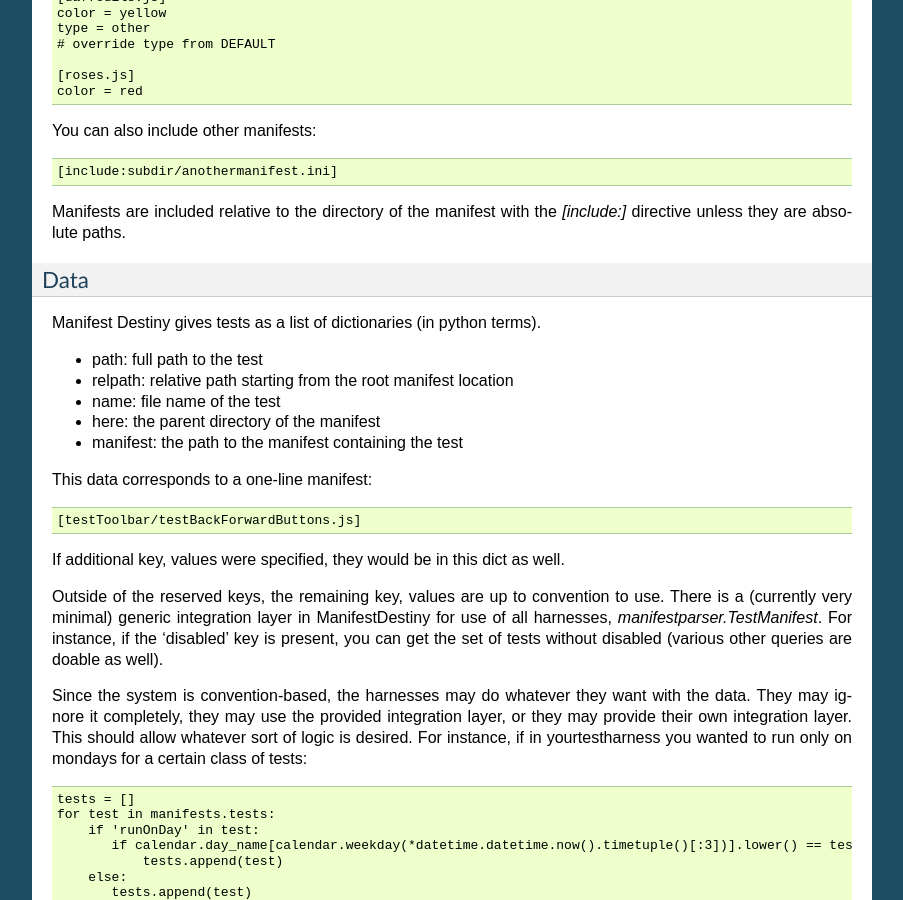
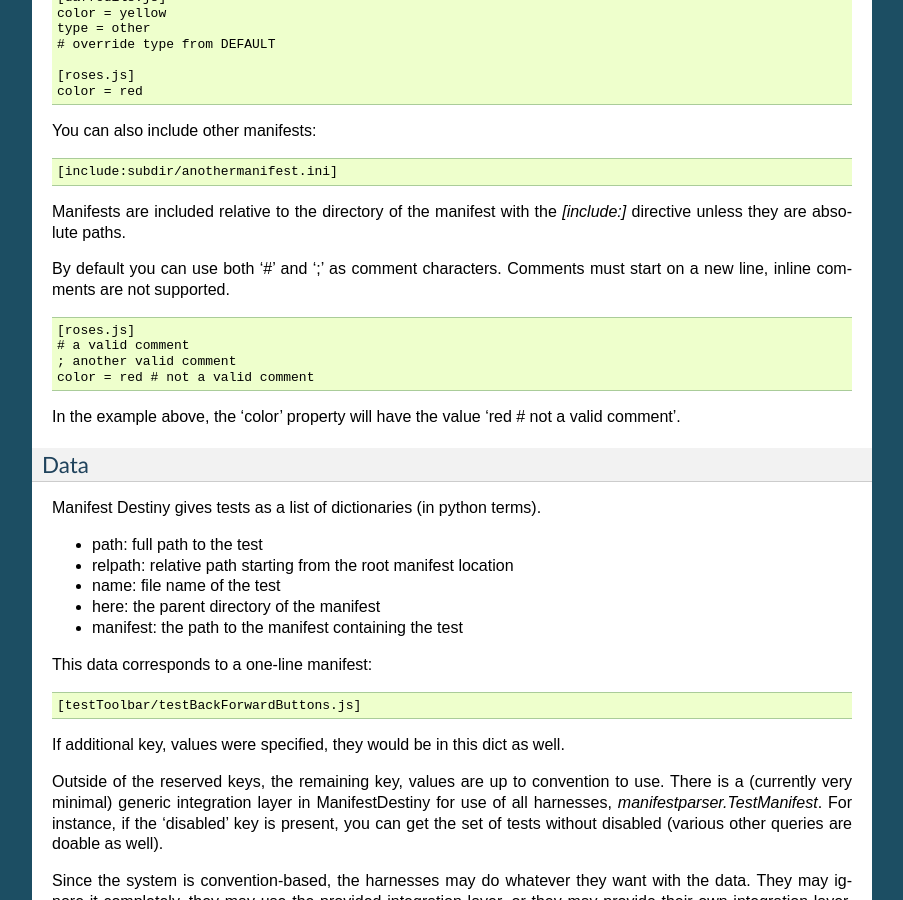
Before and after one commit to mozilla/mozbase-deprecated, a Sphinx documentation site: the page built from docs/manifestdestiny.rst, in a window 1280 px wide and 900 px high, scrolled down 1724 px. Shown: the whole window, without its empty margins (198-1101 px from the left). Built offline with Sphinx 7.4.7, drawn with Linux system fonts in a browser that asks for light colours.

Commit message:
Bug 855288 - Add blurb about comments to manifestdestiny documentation, r=jhammel

`````diff
--- a/docs/manifestdestiny.rst
+++ b/docs/manifestdestiny.rst
@@ -126,6 +126,19 @@
 
 Manifests are included relative to the directory of the manifest with
 the `[include:]` directive unless they are absolute paths.
+
+By default you can use both '#' and ';' as comment characters. Comments
+must start on a new line, inline comments are not supported.
+
+.. code-block:: text
+
+    [roses.js]
+    # a valid comment
+    ; another valid comment
+    color = red # not a valid comment
+
+In the example above, the 'color' property will have the value 'red #
+not a valid comment'.
 
 Data
 ````
`````
